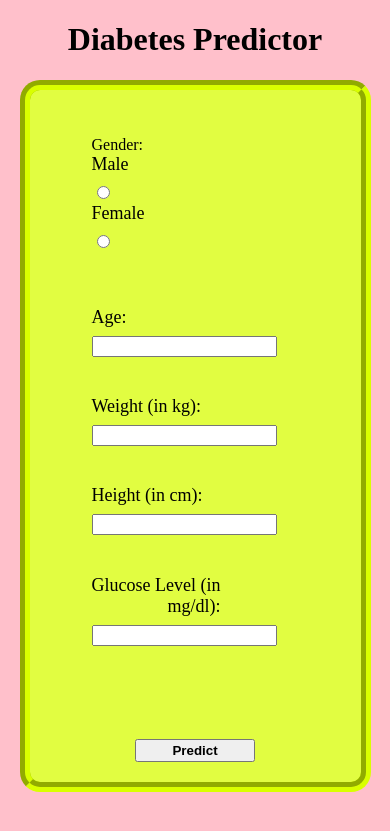
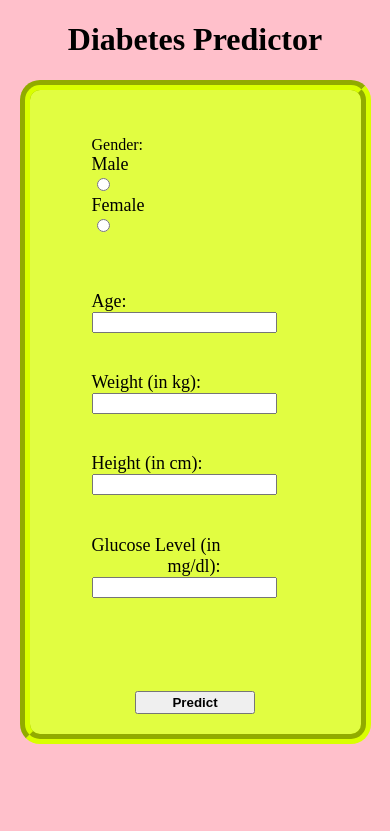
Before and after one commit to SalmanHabeeb/Diabetes-Predictor, a Flask app: page / in a window 390 px wide. Shown: the top 831 px of the page. Run offline with Flask 2, Linux system fonts and the light colour scheme.

Commit message:
Update style.css

```diff
--- a/static/styles/style.css
+++ b/static/styles/style.css
@@ -88,11 +88,11 @@ form {
         display: flex;
         align-items: center;
         font-size: 1.125rem;
-        margin-bottom: 0.5rem;
+        /*margin-bottom: 0.5rem;*/
     }
 
     #radio-btn, #check-box {
-        margin-right: 0.5rem;
+        /*margin-right: 0.5rem;*/
         min-height: 1.2rem;
         min-width: 1.2rem;
     }
```
